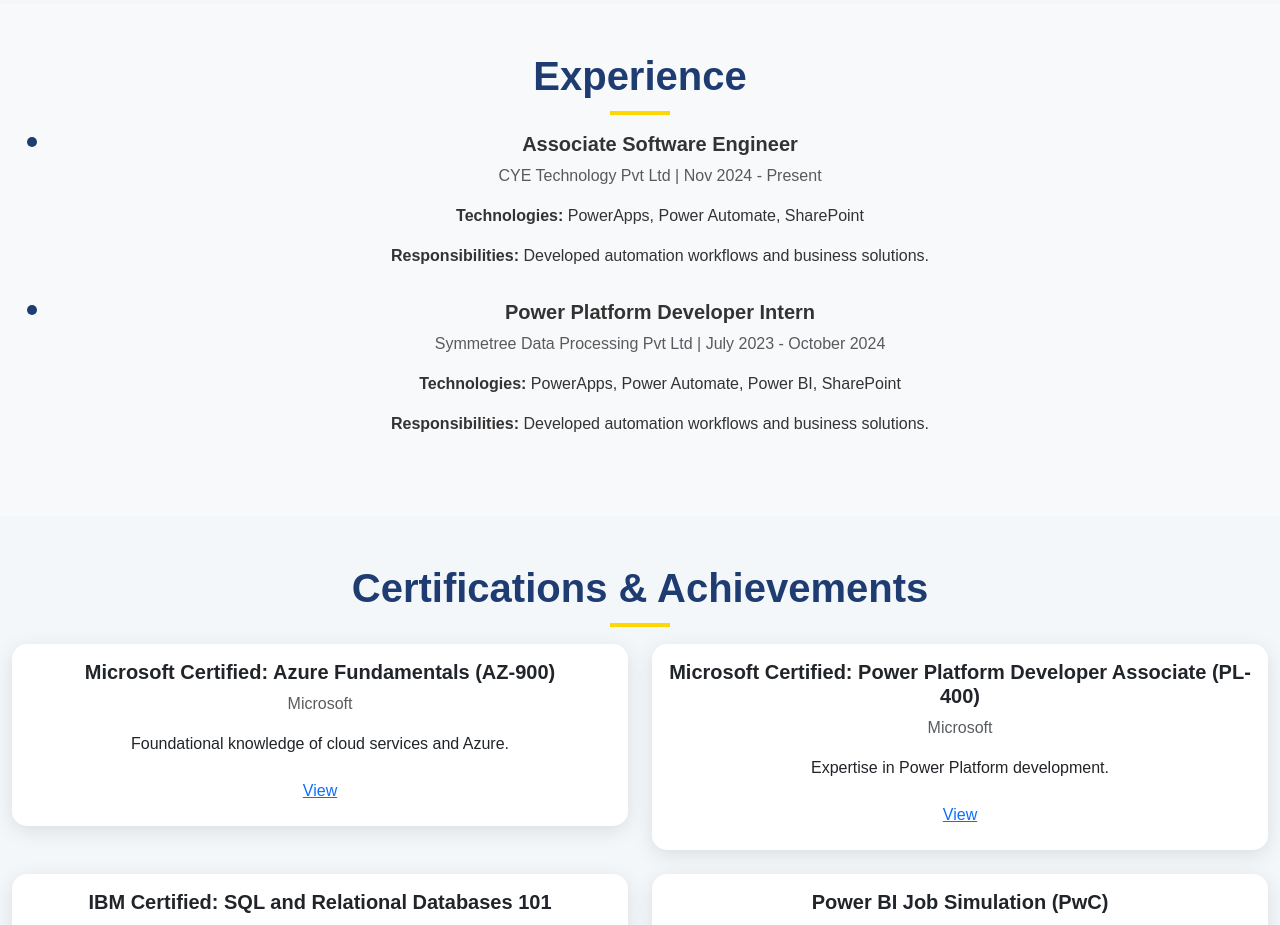
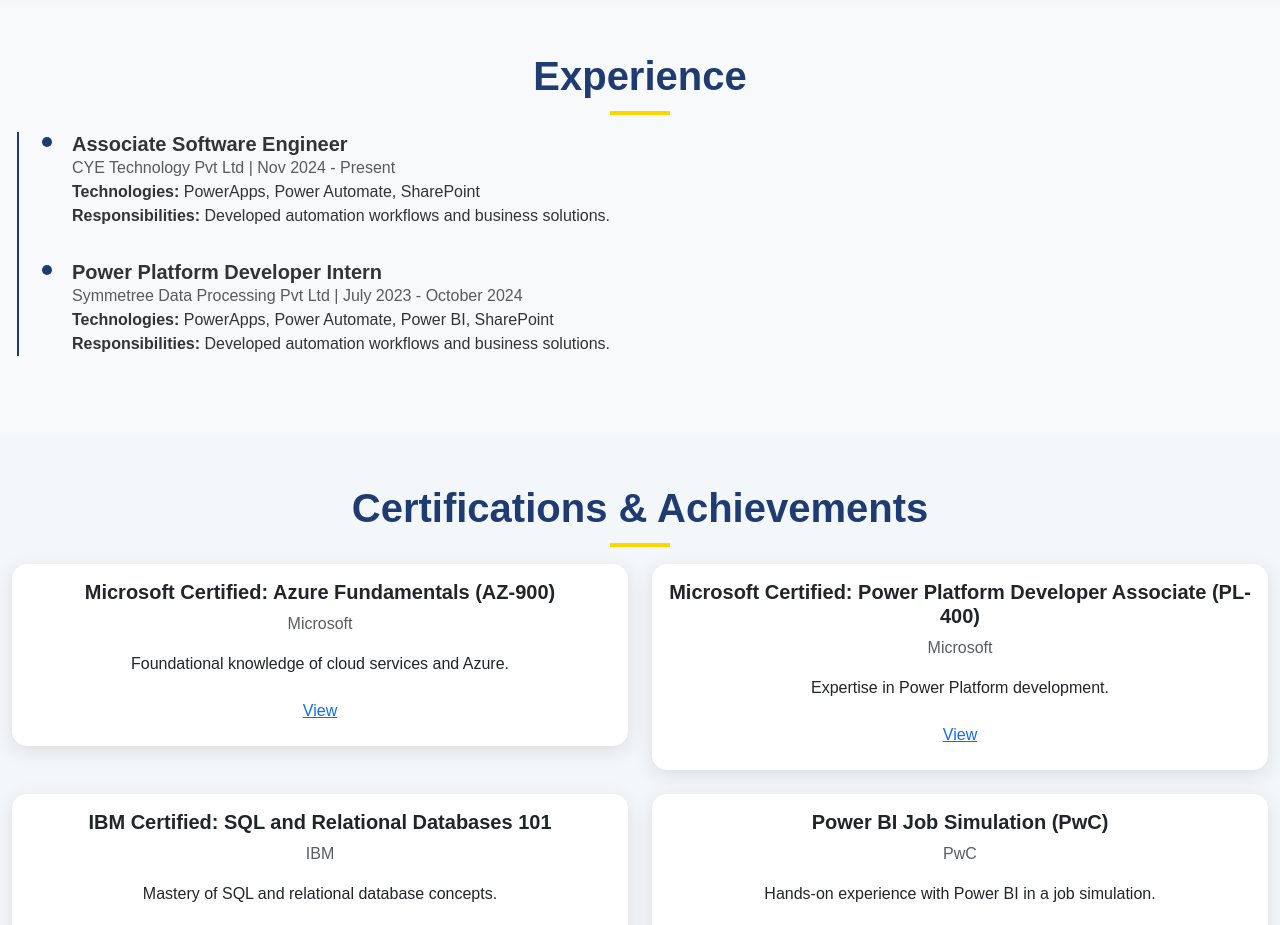
Before and after one commit to vasanthd0201/portfolio-blog, a React (Create React App) app: page / in a window 1280 px wide. Shown: the part 2140-3065 px from the top of the page. Built offline with nearby package versions, Linux system fonts and the light colour scheme.

Commit message:
Updated experience section and deployed

```diff
--- a/src/vasanth/portfolio.js
+++ b/src/vasanth/portfolio.js
@@ -120,21 +120,18 @@
   <Container>
     <h2 className="section-title text-center">Experience</h2>
     <div className="timeline">
-
       <div className="timeline-item">
         <h5 className="fw-bold">Associate Software Engineer</h5>
         <p className="text-muted">CYE Technology Pvt Ltd | Nov 2024 - Present</p>
         <p><strong>Technologies:</strong> PowerApps, Power Automate, SharePoint</p>
         <p><strong>Responsibilities:</strong> Developed automation workflows and business solutions.</p>
       </div>
-
       <div className="timeline-item">
         <h5 className="fw-bold">Power Platform Developer Intern</h5>
         <p className="text-muted">Symmetree Data Processing Pvt Ltd | July 2023 - October 2024</p>
         <p><strong>Technologies:</strong> PowerApps, Power Automate, Power BI, SharePoint</p>
         <p><strong>Responsibilities:</strong> Developed automation workflows and business solutions.</p>
       </div>
-
     </div>
   </Container>
 </section>
--- a/src/vasanth/style.css
+++ b/src/vasanth/style.css
@@ -1,3 +1,10 @@
+/* Reset default margins and paddings */
+* {
+  margin: 0;
+  padding: 0;
+  box-sizing: border-box;
+}
+
 body {
   font-family: 'Poppins', sans-serif;
   background-color: #f4f7fa;
@@ -96,21 +103,44 @@
   color: #fff;
 }
 
+.timeline {
+  position: relative;
+  padding-left: 30px; /* Space for the timeline line */
+  margin: 0;
+}
+
+.timeline:before {
+  content: '';
+  position: absolute;
+  left: 5px; /* Center the line with the dots */
+  top: 0;
+  bottom: 0;
+  width: 2px;
+  background: #1e3c72;
+}
+
 .timeline-item {
   position: relative;
-    padding-left: 40px;
+  padding-left: 30px; /* Space for the dot and line */
   margin-bottom: 2rem;
+  text-align: left; /* Ensure text is left-aligned */
 }
 
 .timeline-item:before {
   content: '';
   position: absolute;
-    left: 15px;
+  left: 0; /* Align the dot to the left edge of the timeline */
   top: 5px;
   width: 10px;
   height: 10px;
   background: #1e3c72;
   border-radius: 50%;
+}
+
+.timeline-item h5,
+.timeline-item p {
+  margin: 0;
+  text-align: left;
 }
 
 .form-control {
@@ -217,13 +247,6 @@
   }
 }
 
-  /* Add this to ensure no unintended margins or paddings cause overflow */
-  * {
-    margin: 0;
-    padding: 0;
-    box-sizing: border-box;
-  }
-
 .contact-details ul {
   padding: 0;
   list-style: none;
```
Lines whose indentation alone changed are shown as unchanged.
